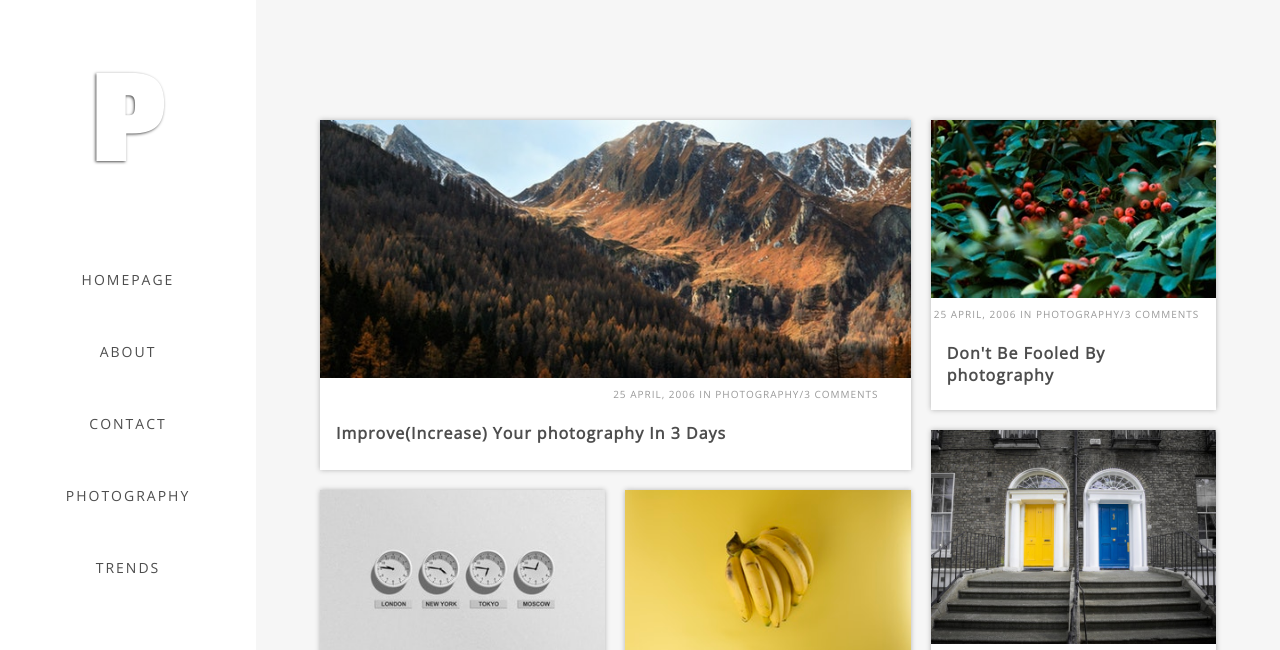
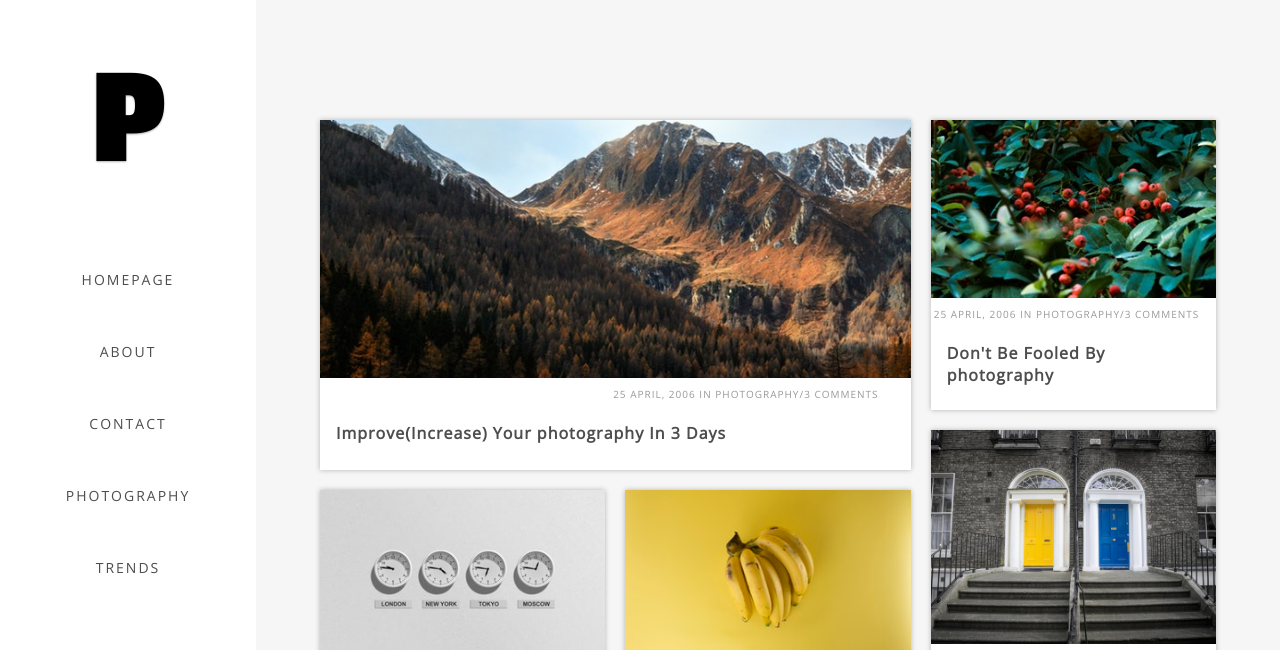
Before and after one commit to Patthector/B-envato, a plain HTML site: page index.html in a window 1280 px wide. Shown: the top 650 px of the page. Drawn offline with nearby package versions, Linux system fonts and the light colour scheme.

Commit message:
Changing the color of the logo

```diff
--- a/scss/styles/_header.scss
+++ b/scss/styles/_header.scss
@@ -24,8 +24,8 @@ header{
         color:white;
         @include mq($min:$large){
           background: getColor("scale-of-grey","white");
-          color:getColor("scale-of-grey","white");
-          text-shadow: -1px 1px 3px getColor("scale-of-grey","Tundora");
+          color:getColor("scale-of-grey","black");
+          text-shadow: 0 1px 2px getColor("scale-of-grey","Nobel");
           $logo-font-size:142px;
           font-size:px-to-em($logo-font-size);
         }
```
Also changed, not shown: css/app.css, 1 other file.
